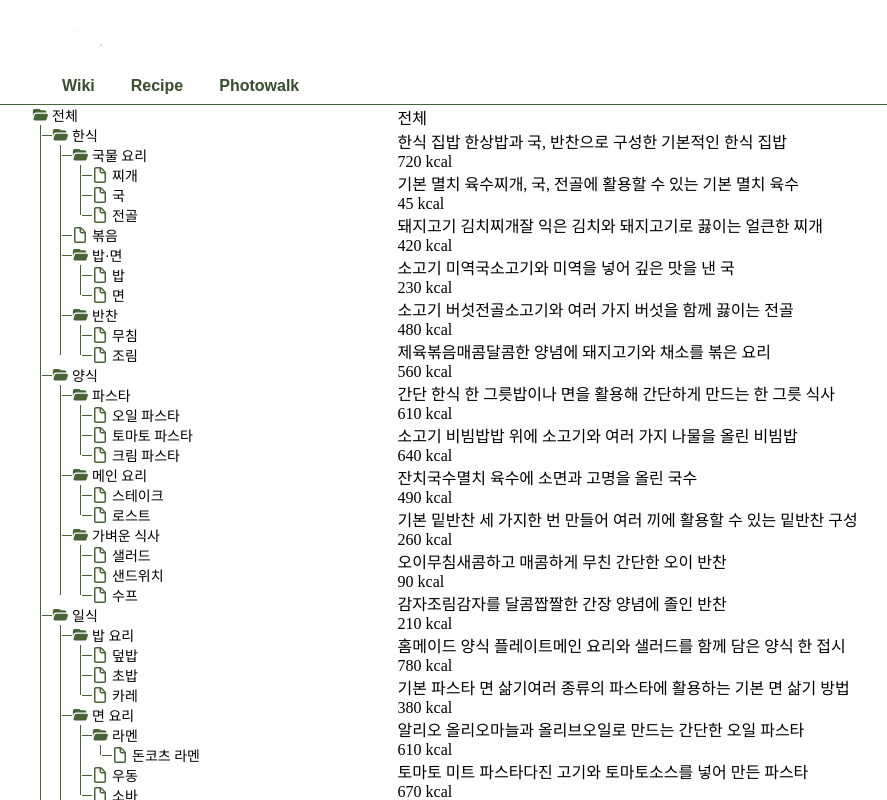
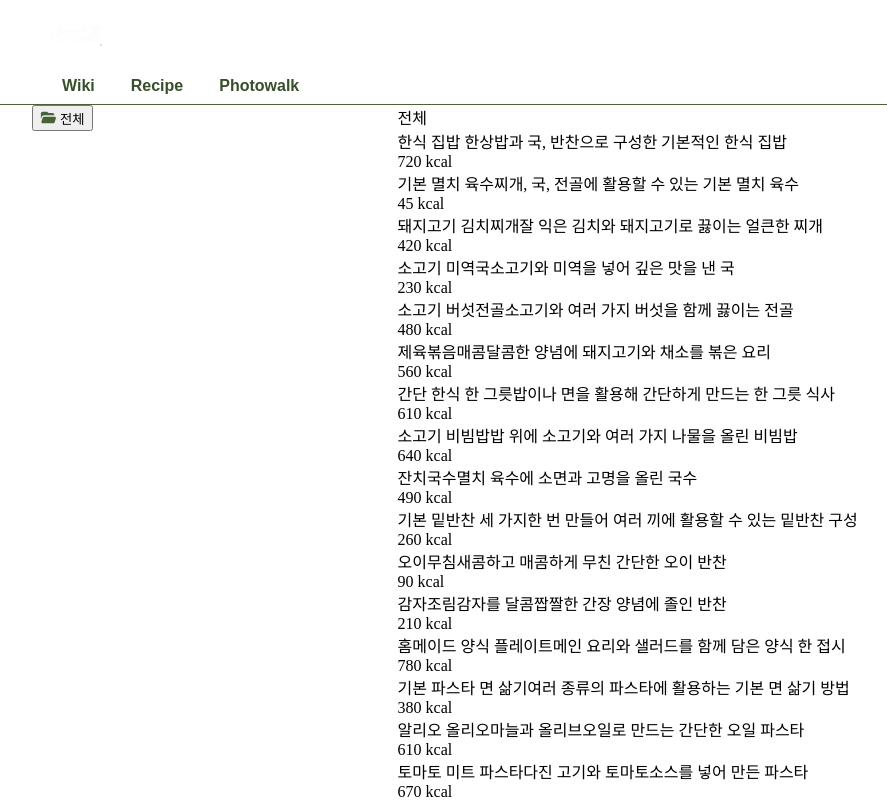
Before and after one commit to twingtwing/my-blog, a React (Vite) app: page / in a window 1280 px wide. Both pictures are taken after a click on the button "Recipe". Shown: the top 800 px of the page, without its empty margins (8-895 px from the left). Built offline with nearby package versions, Linux system fonts and the light colour scheme.

Commit message:
Tree Change

```diff
--- a/src/components/Tree.module.css
+++ b/src/components/Tree.module.css
@@ -24,22 +24,30 @@
 ul:not(.root) > .item::before {
     content: '';
     position: absolute;
+    top: 10px;
+    left: -12px;
+    width: 12px;
     height: 0;
-    width: 10px;
-    top: 10px;
-    left: -10px;
     border-top: 1px solid var(--key-color);
 }
 
-/* 여기서 길이를 정하면 안됨 */
-.item:has(details)::after {
+/* 자식의 세로선을 부모가 사용하도록함 */
+ul:not(.root) > .item::after {
     content: '';
     position: absolute;
-    top: 20px;
-    left: 8px;
-    height: calc(100% - 30px);    /* 세로선이 바닥까지 뚫고 나가지 않도록 가로선 높이에서 끊어줌 */
-    bottom: 0;          /* li 높이 전체를 덮도록 설정 */
+    top: 0;
+    left: -12px;
+    width: 0;
+    height: 100%;        /* 다음 형제 노드와 이어지도록 바닥까지 연장 */
     border-left: 1px solid var(--key-color);
+}
+
+/* 마지막 자식은 세로선이 아래로 더 뚫고 나가지 않고 가로선 위치(10px)에서 멈춥니다.
+    세로선이 top 0에서 시작해서 가능
+    그렇기 때문에 node 1/2 정도만 추가하면 말끔한 새로선이 발생
+*/
+ul:not(.root) > .item:last-child::after {
+    height: 10px;        /* top: 0부터 가로선 위치인 10px까지만 세로선 생성 ('└' 모양 완성) */
 }
 
 .node {
@@ -62,17 +70,31 @@ ul:not(.root) > .item::before {
 details[open] > summary .open {
     display: block;
 }
-
 details[open] > summary .close {
     display: none;
 }
-
 details:not([open]) > summary .open {
     display: none;
 }
-
 details:not([open]) > summary .close {
     display: block;
+}
+
+.accordion {
+    display: grid;
+    grid-template-rows: 0fr;   /* 닫혔을 때 높이 0 */
+    transition: grid-template-rows 2s ease-in-out;
+}
+
+/* details가 open 상태일 때 그리드 높이를 1fr로 변경 */
+details[open] > .accordion {
+    grid-template-rows: 1fr;   /* 펼쳐졌을 때 전체 높이 */
+}
+
+/* 자식 ul이 접힐 때 내용물이 넘치지 않도록 방지 */
+.accordion > ul {
+    min-height: 0;
+    overflow: hidden;
 }
 
 /*
--- a/src/components/Tree.tsx
+++ b/src/components/Tree.tsx
@@ -1,3 +1,4 @@
+import { useState } from 'react';
 import styles from './Tree.module.css'
 
 /*
@@ -17,15 +18,14 @@ interface TreeProps {
     onClick: (id : string) =>  void;
 }
 
-const FolderIcon = () => (
-    <span className={styles.icon}>
-        <svg className={styles.close} xmlns="http://www.w3.org/2000/svg" viewBox="0 0 512 512">
-            <path fill="currentColor" d="M64 448l384 0c35.3 0 64-28.7 64-64l0-240c0-35.3-28.7-64-64-64L298.7 80c-6.9 0-13.7-2.2-19.2-6.4L241.1 44.8C230 36.5 216.5 32 202.7 32L64 32C28.7 32 0 60.7 0 96L0 384c0 35.3 28.7 64 64 64z"/>
-        </svg>
-        <svg className={styles.open} xmlns="http://www.w3.org/2000/svg" viewBox="0 0 576 512">
-            <path fill="currentColor" d="M56 225.6L32.4 296.2 32.4 96c0-35.3 28.7-64 64-64l138.7 0c13.8 0 27.3 4.5 38.4 12.8l38.4 28.8c5.5 4.2 12.3 6.4 19.2 6.4l117.3 0c35.3 0 64 28.7 64 64l0 16-365.4 0c-41.3 0-78 26.4-91.1 65.6zM477.8 448L99 448c-32.8 0-55.9-32.1-45.5-63.2l48-144C108 221.2 126.4 208 147 208l378.8 0c32.8 0 55.9 32.1 45.5 63.2l-48 144c-6.5 19.6-24.9 32.8-45.5 32.8z"/>
-        </svg>
-    </span>
+const FolderIcon = (isOpen: {isOpen: boolean}) => (
+    !isOpen ?
+    <svg className={styles.icon} xmlns="http://www.w3.org/2000/svg" viewBox="0 0 512 512">
+        <path fill="currentColor" d="M64 448l384 0c35.3 0 64-28.7 64-64l0-240c0-35.3-28.7-64-64-64L298.7 80c-6.9 0-13.7-2.2-19.2-6.4L241.1 44.8C230 36.5 216.5 32 202.7 32L64 32C28.7 32 0 60.7 0 96L0 384c0 35.3 28.7 64 64 64z"/>
+    </svg> :
+    <svg className={styles.icon} xmlns="http://www.w3.org/2000/svg" viewBox="0 0 576 512">
+        <path fill="currentColor" d="M56 225.6L32.4 296.2 32.4 96c0-35.3 28.7-64 64-64l138.7 0c13.8 0 27.3 4.5 38.4 12.8l38.4 28.8c5.5 4.2 12.3 6.4 19.2 6.4l117.3 0c35.3 0 64 28.7 64 64l0 16-365.4 0c-41.3 0-78 26.4-91.1 65.6zM477.8 448L99 448c-32.8 0-55.9-32.1-45.5-63.2l48-144C108 221.2 126.4 208 147 208l378.8 0c32.8 0 55.9 32.1 45.5 63.2l-48 144c-6.5 19.6-24.9 32.8-45.5 32.8z"/>
+    </svg>
 );
 
 const FileIcon = () => (
@@ -36,12 +36,35 @@ const FileIcon = () => (
     </span>
 );
 
+/*
+    details로는 애니메이션을 구현할 수 없기 때문에 useState로 변경
+*/
+
 const Tree = ({tree, onClick} : TreeProps) => {
 
+    const [openNodes, setOpenNodes] = useState<Set<string>>(
+        () => new Set(['root'])
+    );
+
+    const clickNode = (id: string) => {
+        setOpenNodes(prev => {
+            const next = new Set(prev);
+
+            if(next.has(id)){
+                next.delete(id);
+            } else {
+                next.add(id);
+            }
+
+            return next;
+        });
+    }
+
     const renderNode = (node: Node, hasChildren: boolean) => {
+        const isOpen = openNodes.has(node.id);
         return (
             <div className={styles.node}>
-                {hasChildren ? <FolderIcon /> : <FileIcon />}
+                {hasChildren ? <FolderIcon isOpen={isOpen}/> : <FileIcon />}
                 <span
                     className={styles.label}
                     onClick={(e) => {
@@ -54,18 +77,33 @@ const Tree = ({tree, onClick} : TreeProps) => {
         )
     }
 
+    const renderAccordion = (node: Node) => {
+        const isOpen = openNodes.has(node.id);
+        return (
+            <div>
+                <button
+                    type='button'
+                    aria-expanded = {isOpen}
+                    onClick={() => clickNode(node.id)}
+                >
+                    {renderNode(node, true)}
+                </button>
+                <div className={styles.accordion}>
+                    <ul>{renderTree(node.children)}</ul>
+                </div>
+            </div>
+        )
+    }
+
     const renderTree = (nodes: Node[]) => {
         // 오름차순 정렬
-        const sortedNode = nodes.sort((a,b) =>a.order - b.order);
+        const sortedNode = [...nodes].sort((a,b) =>a.order - b.order); // 원본배열을 변형하지 않도록 얇은 복사
         return (
             sortedNode.map(node => (
                 // HTML 표준에 맞게 <ul> 태그 안에는 항상 <li>만 위치하도록 통일
                 <li key={node.id} className={styles.item} >
                     {(node.children && node.children.length > 0) ? (
-                        <details open>
-                            <summary>{renderNode(node, true)}</summary>
-                            <ul>{renderTree(node.children)}</ul>
-                        </details>
+                        renderAccordion(node)
                     ) : (
                         renderNode(node, false)
                     )}
```
Also changed, not shown: Study/Study-CSS.md (+3 -1 lines).
